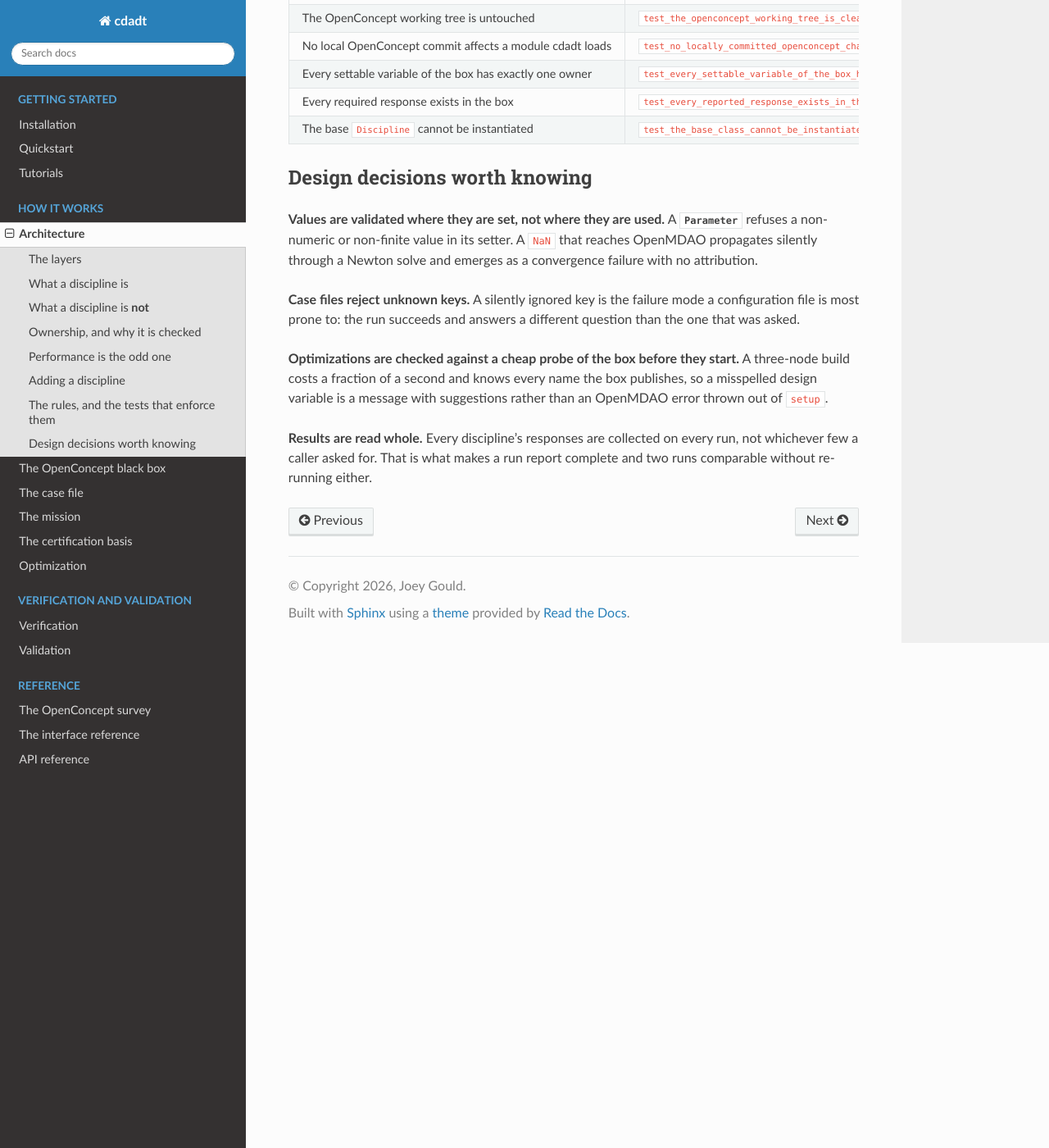
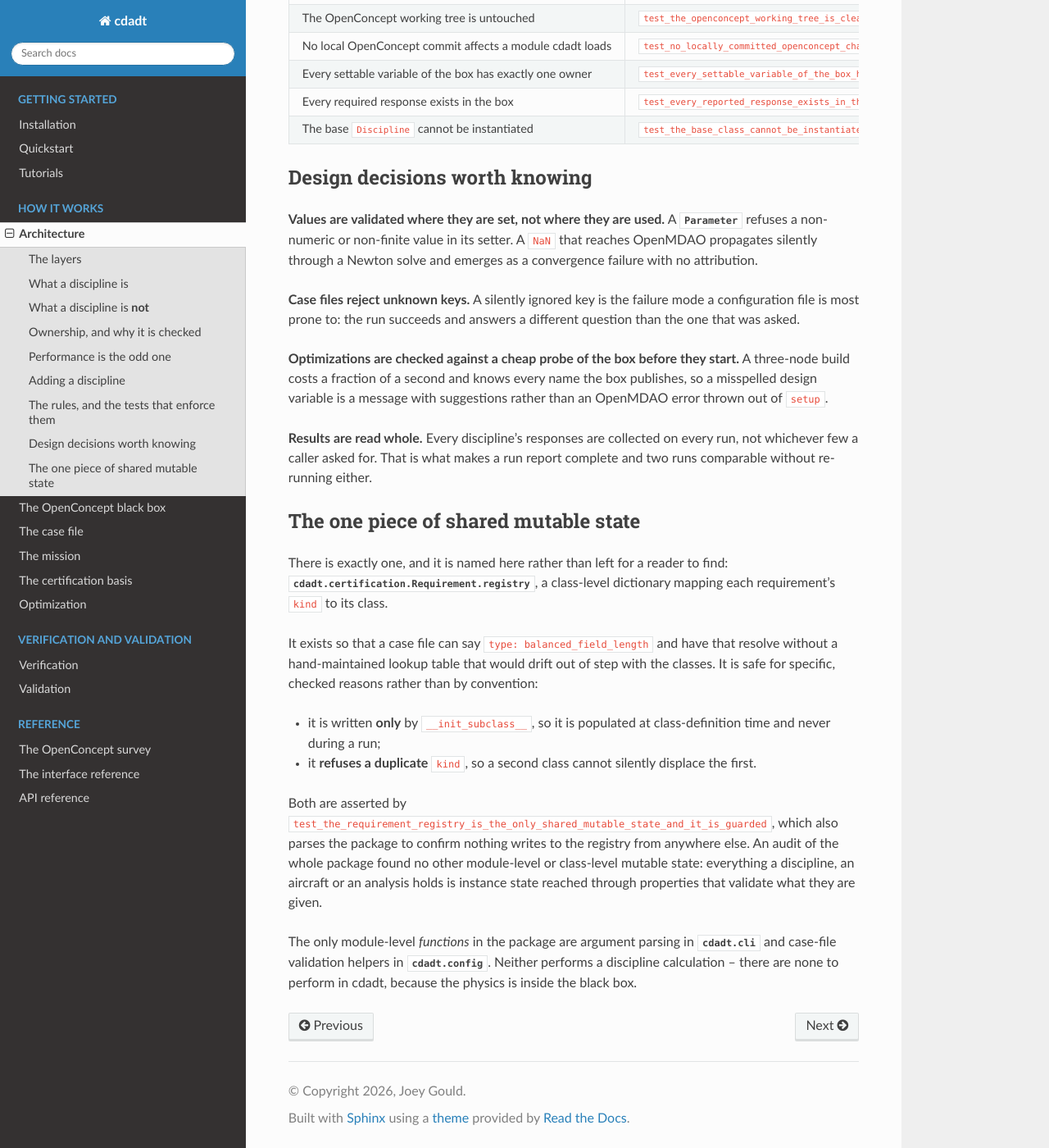
Before and after one commit to realJoey/cdadt, a Sphinx documentation site: the page built from docs/architecture.rst, in a window 1280 px wide and 1400 px high, scrolled down 3045 px. Shown: the whole window at 82% size. Built offline with Sphinx 7.4.7 and the Read the Docs theme 3.1.0, drawn with Linux system fonts in a browser that asks for light colours.

Commit message:
Name and guard the one piece of shared mutable state

```diff
--- a/docs/architecture.rst
+++ b/docs/architecture.rst
@@ -179,3 +179,29 @@ design variable is a message with suggestions rather than an OpenMDAO error thro
 **Results are read whole.** Every discipline's responses are collected on every run, not
 whichever few a caller asked for. That is what makes a run report complete and two runs
 comparable without re-running either.
+
+The one piece of shared mutable state
+--------------------------------------
+
+There is exactly one, and it is named here rather than left for a reader to find:
+:attr:`cdadt.certification.Requirement.registry`, a class-level dictionary mapping each
+requirement's ``kind`` to its class.
+
+It exists so that a case file can say ``type: balanced_field_length`` and have that resolve
+without a hand-maintained lookup table that would drift out of step with the classes. It is safe
+for specific, checked reasons rather than by convention:
+
+- it is written **only** by ``__init_subclass__``, so it is populated at class-definition time
+  and never during a run;
+- it **refuses a duplicate** ``kind``, so a second class cannot silently displace the first.
+
+Both are asserted by ``test_the_requirement_registry_is_the_only_shared_mutable_state_and_it_is_guarded``,
+which also parses the package to confirm nothing writes to the registry from anywhere else. An
+audit of the whole package found no other module-level or class-level mutable state: everything
+a discipline, an aircraft or an analysis holds is instance state reached through properties that
+validate what they are given.
+
+The only module-level *functions* in the package are argument parsing in
+:mod:`cdadt.cli` and case-file validation helpers in :mod:`cdadt.config`. Neither performs a
+discipline calculation -- there are none to perform in cdadt, because the physics is inside the
+black box.
```
Also changed, not shown: 1 other file.
